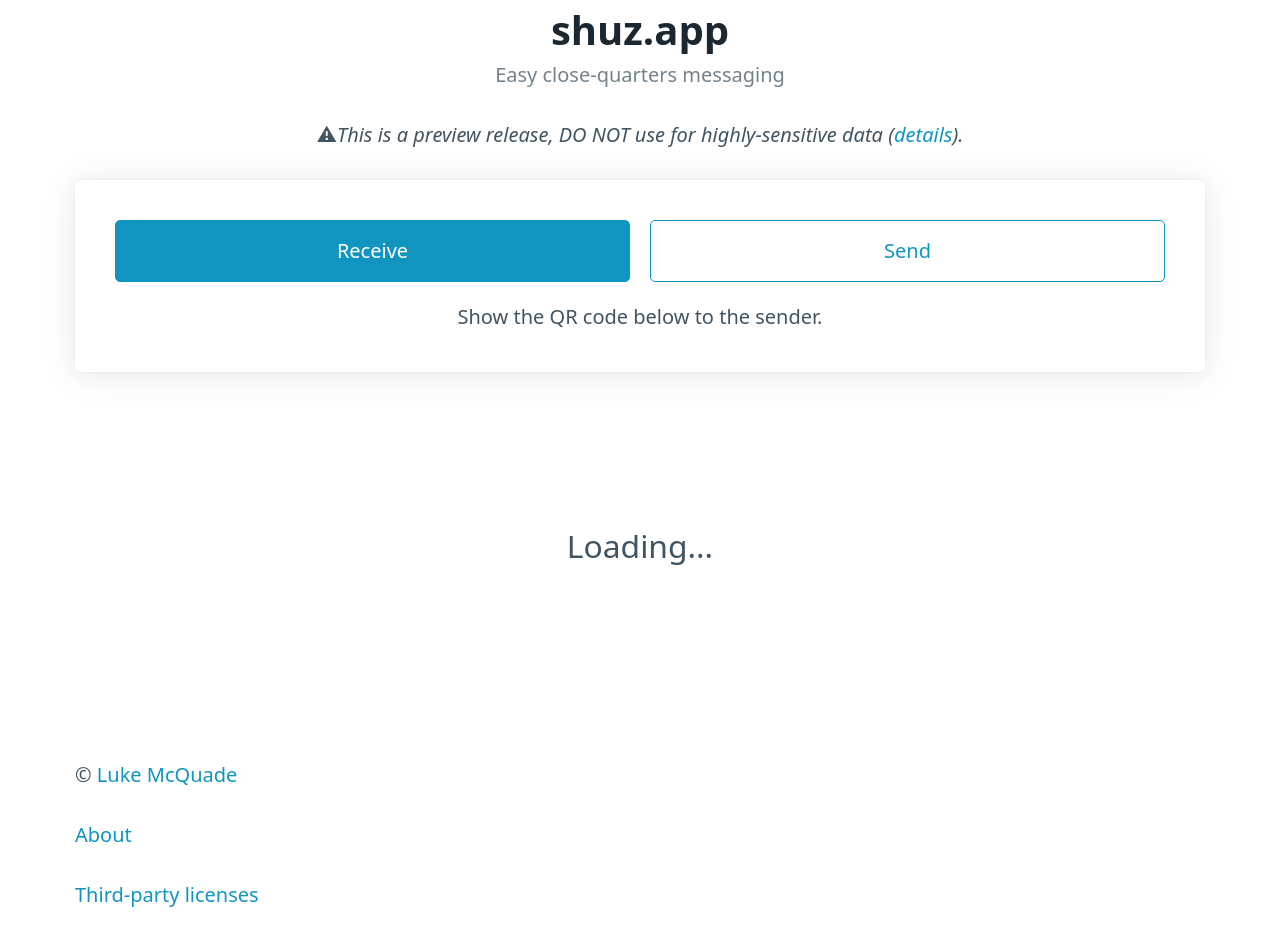
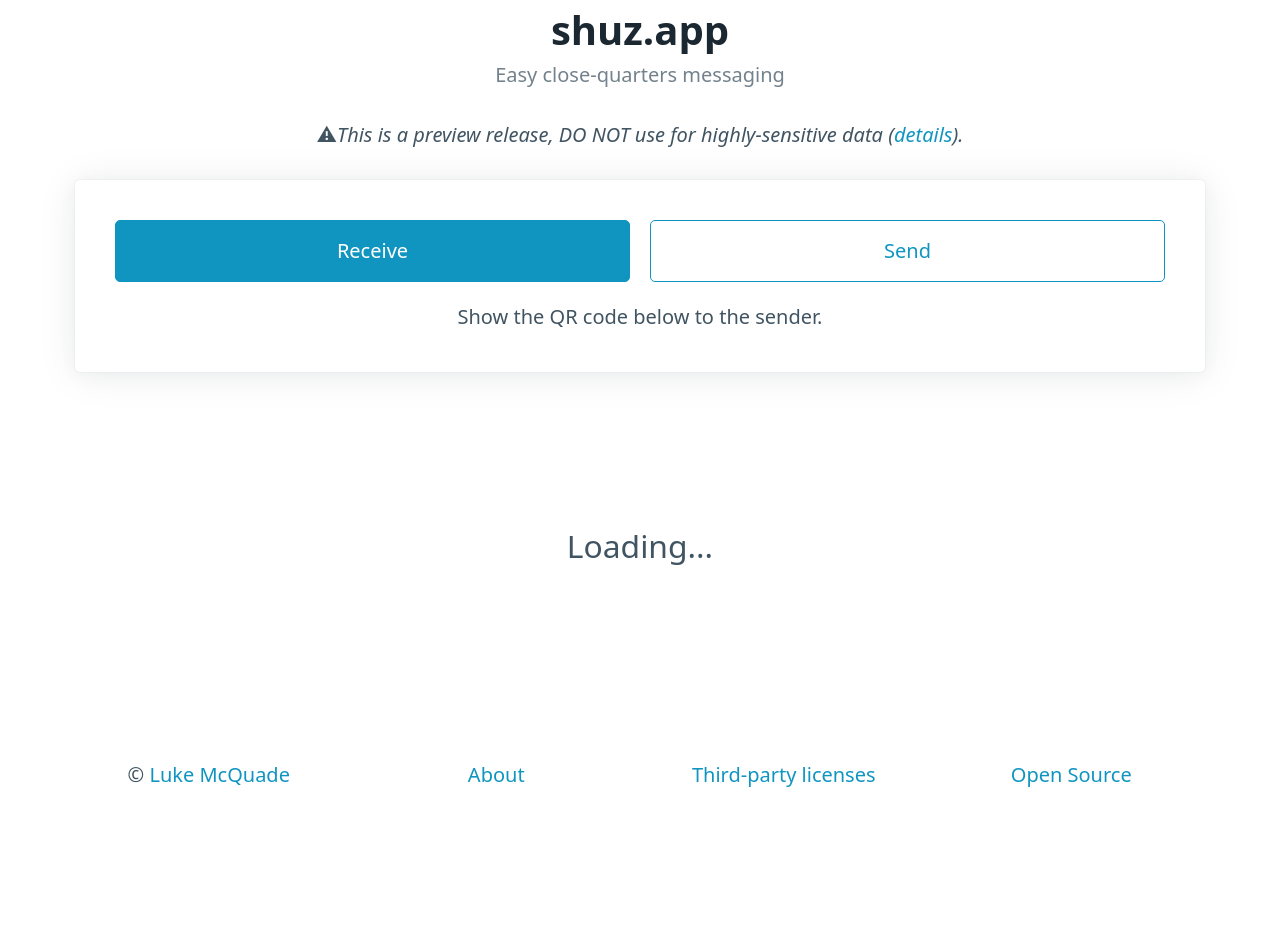
Before and after one commit to lukesdm/shuz, a Next.js app: page / in a window 1280 px wide. Shown: the top 946 px of the page. After the commit the page ends 820 px from the top, so only its background shows below. Built offline with nearby package versions, Linux system fonts and the light colour scheme.

Commit message:
Footer styling

```diff
--- a/pages/index.tsx
+++ b/pages/index.tsx
@@ -72,7 +72,7 @@ const Home: NextPage = (props: Props) => {
       <p></p> { /* spacing */ }
       </main>
 
-      <footer className='container'>
+      <footer className='container grid'>
           <p>© <a href="https://github.com/lukesdm">Luke McQuade</a></p>
           <p><Link href="/about"><a>About</a></Link></p>
           <p><a href="/licenses.txt">Third-party licenses</a></p>
--- a/styles/globals.css
+++ b/styles/globals.css
@@ -33,6 +33,11 @@ main {
   flex-direction: column;
 }
 
+footer.grid.container {
+  margin: auto;
+  text-align: center;
+}
+
 form {
   text-align: left;
 }
```
